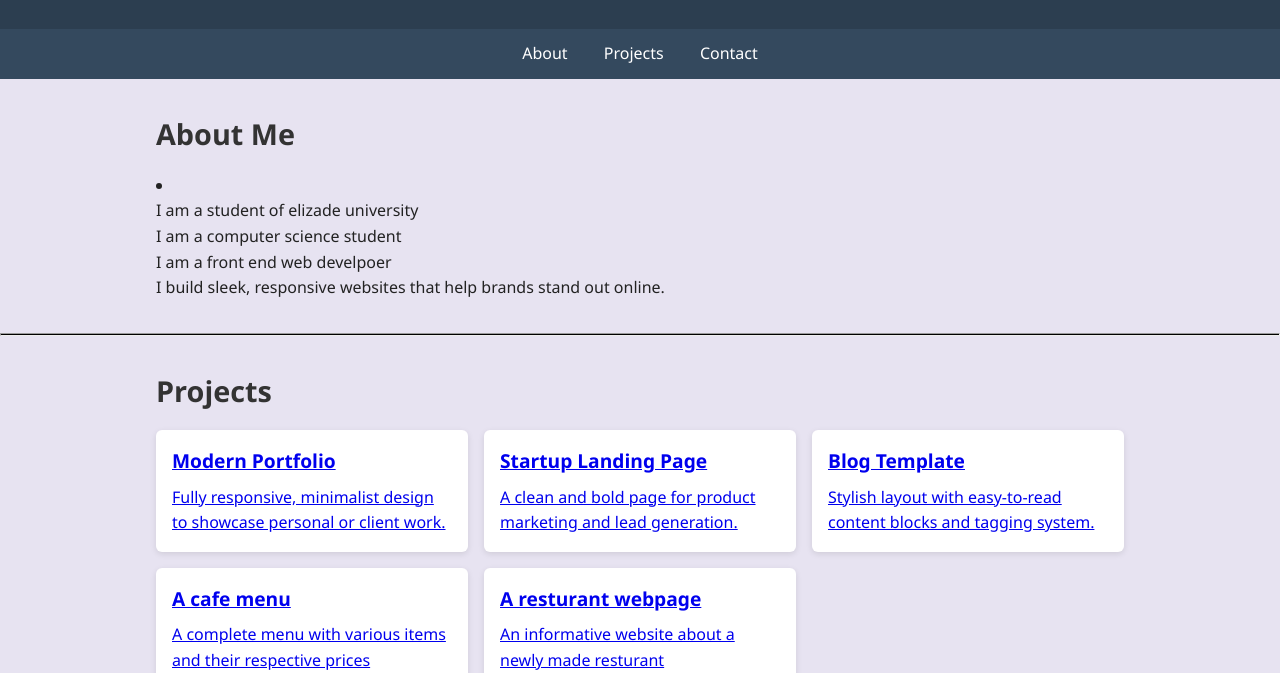
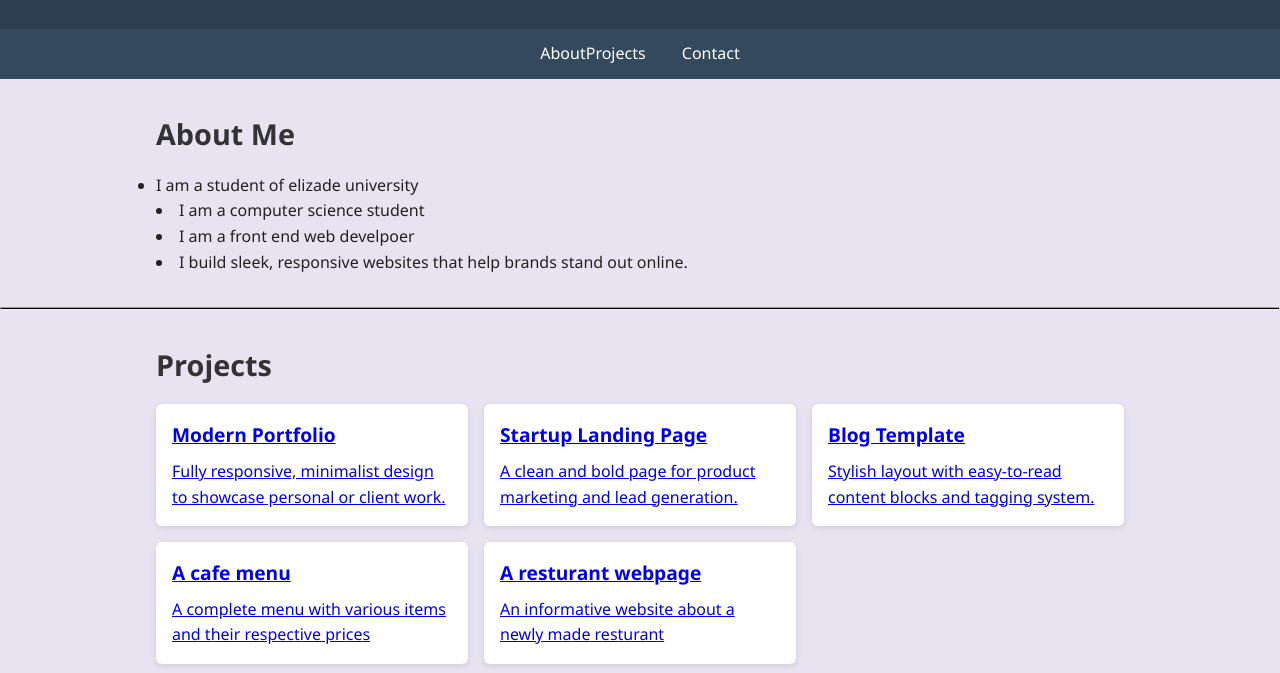
Before and after one commit to JAYJAYHAALAND/portfolio-2, a plain HTML site: page index.html in a window 1280 px wide. Shown: the part 127-800 px from the top of the page. Drawn offline with Linux system fonts and the light colour scheme.

Commit message:
Update index.html

```diff
--- a/index.html
+++ b/index.html
@@ -14,7 +14,7 @@
   </header>
 
   <nav>
-    <a href="#about">About</a>
+    <a href="#about">About</aLi
     <a href="#projects">Projects</a>
     <a href="#contact">Contact</a>
   </nav>
@@ -22,12 +22,12 @@
   <section id="about">
     <h2>About Me</h2>
     <p>
-      <li>
-      <ul>I am a student of elizade university</ul>
-      <u2>I am a computer science student</u2>
-      <ul>I am a front end web develpoer</ul>
-      <ul>I build sleek, responsive websites that help brands stand out online.</ul>
-      </li>
+      <ul>
+      <li>I am a student of elizade university</ul>
+      <li>I am a computer science student</u2>
+      <li>I am a front end web develpoer</ul>
+      <li>I build sleek, responsive websites that help brands stand out online.</ul>
+      </ul>
       </p>
   </section>
   <hr>
```
